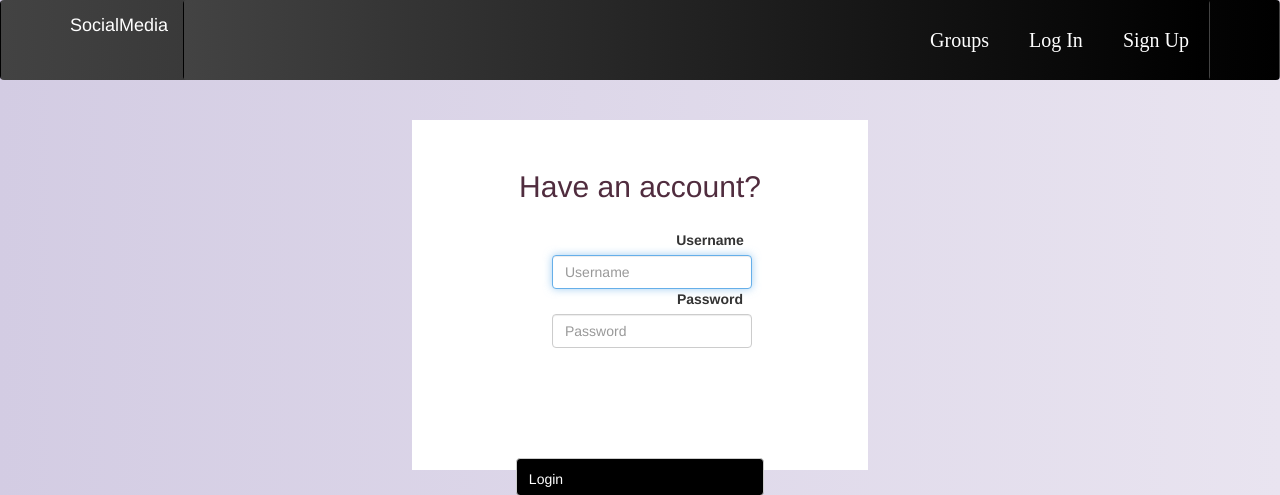
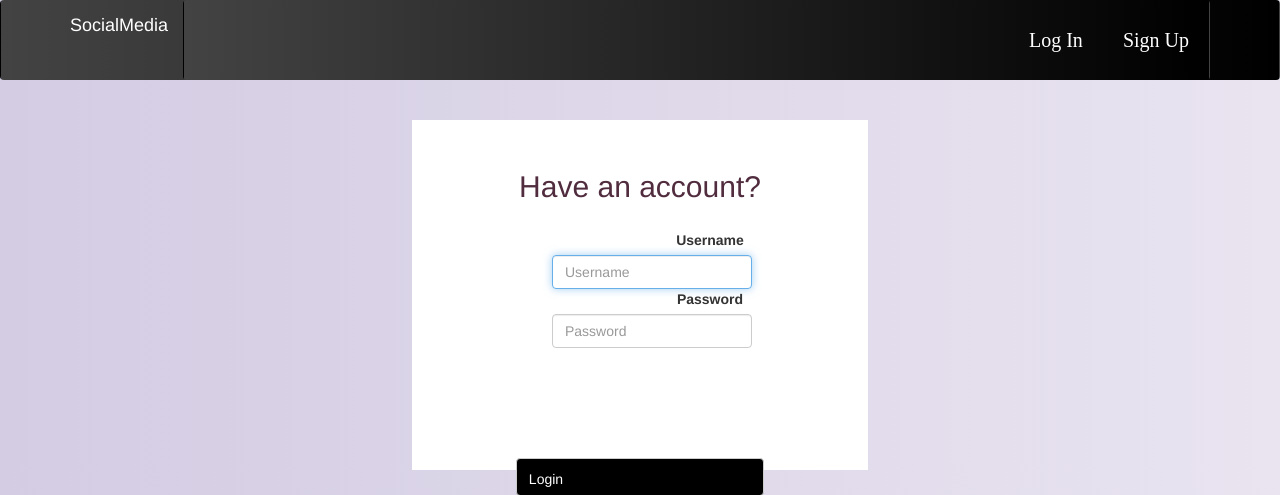
Before and after one commit to Humayun121/SocialMedia, a Django app: page /accounts/login/ in a window 1280 px wide. Shown: the top 495 px of the page. Run offline with Django 4.2, Linux system fonts and the light colour scheme; some libraries are stand-ins or nearby versions.

Commit message:
removed group on navbar for non login user

```diff
--- a/socials/templates/base.html
+++ b/socials/templates/base.html
@@ -28,7 +28,6 @@
                     <li class="navbar__space"><a href="{% url 'accounts:logout' %}">Logout</a></li>
                 <!-- If they are not logged in -->
                 {% else %}
-                    <li><a href="#">Groups</a></li>
                     <li><a href="{% url 'accounts:login' %}">Log In</a></li>
                     <li><a href="{% url 'accounts:signup' %}">Sign Up</a></li>
                 {% endif %}
```
